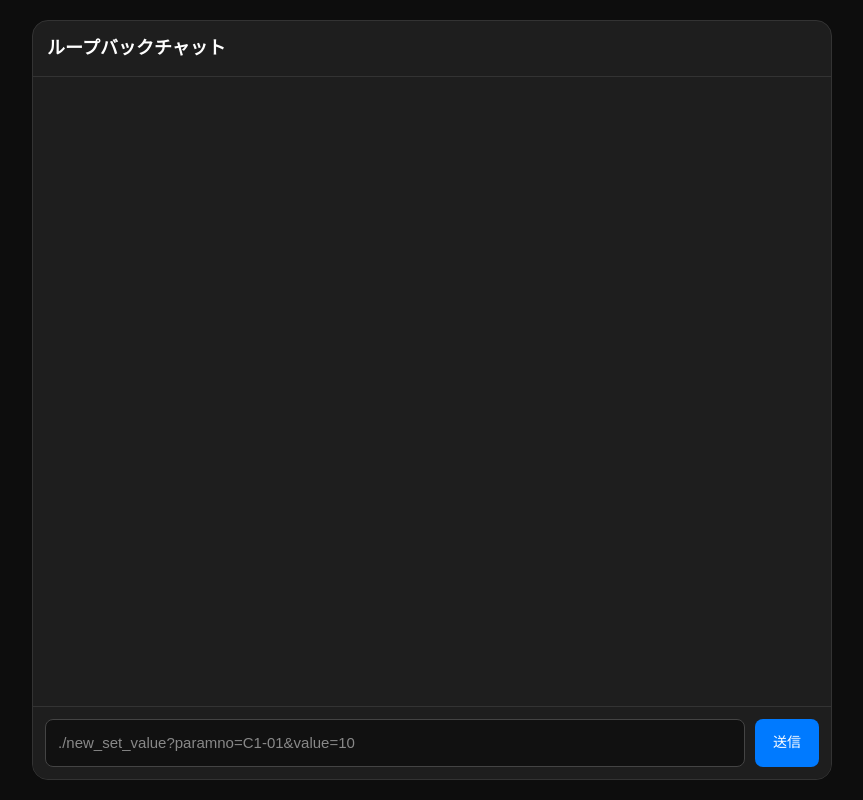
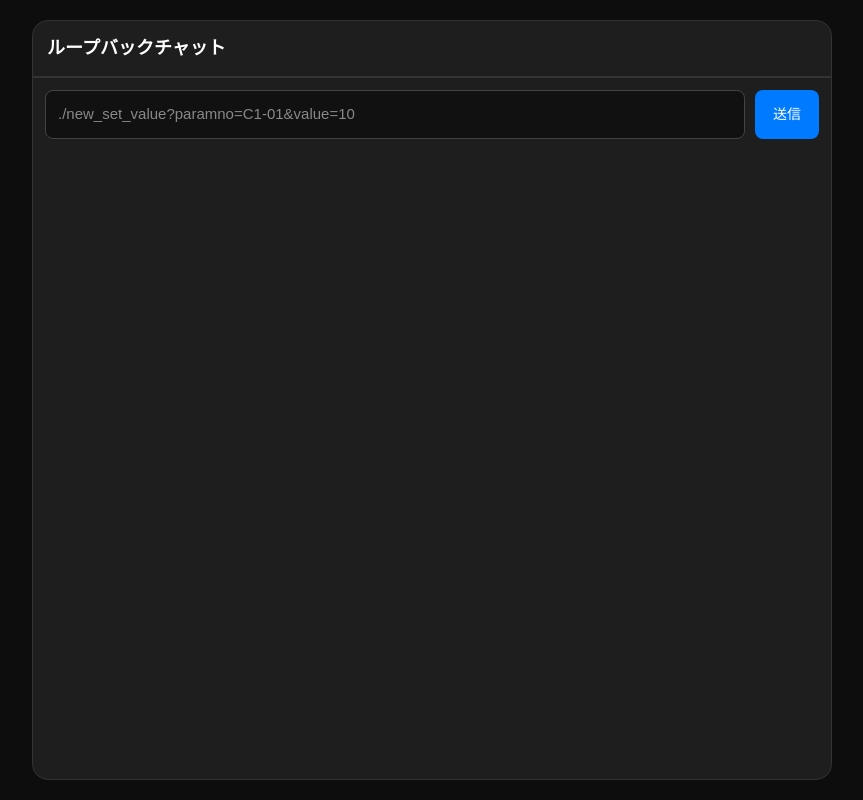
Before and after one commit to m-masayuki/dwm-chat-debug-app, a Next.js app: page / in a window 1280 px wide. Shown: the whole page, without its empty margins (208-1071 px from the left). Built offline with nearby package versions, Linux system fonts and the light colour scheme.

Commit message:
Revert keyboard support and DOM arrange change

```diff
--- a/app/page.tsx
+++ b/app/page.tsx
@@ -10,10 +10,6 @@ export default function Home() {
   const [thinking, setThinking] = useState(false);
   const messagesEndRef = useRef<HTMLDivElement>(null);
 
-  // ★ 追加: キーボード高さで inputBar を持ち上げる
-  const [keyboardOffset, setKeyboardOffset] = useState(0);
-  const inputBarRef = useRef<HTMLDivElement>(null);
-
   const scrollToBottom = () => {
     messagesEndRef.current?.scrollIntoView({ behavior: "smooth" });
   };
@@ -21,28 +17,6 @@ export default function Home() {
   useEffect(() => {
     scrollToBottom();
   }, [messages, thinking]);
-
-  // 📌 Android WebView 向け：innerHeight を使ったキーボード検知
-  useEffect(() => {
-    let initialHeight = window.innerHeight;
-
-    const handleResize = () => {
-      const currentHeight = window.innerHeight;
-      const diff = initialHeight - currentHeight;
-
-      if (diff > 150) {
-        // キーボード表示
-        setKeyboardOffset(diff);
-      } else {
-        // キーボード非表示
-        setKeyboardOffset(0);
-      }
-    };
-
-    window.addEventListener("resize", handleResize);
-    return () => window.removeEventListener("resize", handleResize);
-  }, []);
-
 
   const sendMessage = async () => {
     if (!input) return;
@@ -76,7 +50,6 @@ export default function Home() {
       console.warn("MyBridge is not available");
     }
   };
-
   const handleKey = (e: React.KeyboardEvent<HTMLInputElement>) => {
     if (e.key === "Enter") sendMessage();
   };
@@ -85,6 +58,18 @@ export default function Home() {
     <div style={styles.root}>
       <div style={styles.chatContainer}>
         <div style={styles.header}>ループバックチャット</div>
+        <div style={styles.inputBar}>
+          <input
+            value={input}
+            onChange={(e) => setInput(e.target.value)}
+            onKeyDown={handleKey}
+            placeholder="./new_set_value?paramno=C1-01&value=10"
+            style={styles.input}
+          />
+          <button style={styles.sendBtn} onClick={sendMessage}>
+            送信
+          </button>
+        </div>
 
         <div style={styles.chatArea}>
           {messages.map((msg, i) => (
@@ -96,27 +81,6 @@ export default function Home() {
 
           <div ref={messagesEndRef} />
         </div>
-
-        {/* ▼▼ キーボード高さに応じて translateY する部分 ▼▼ */}
-        <div
-          ref={inputBarRef}
-          style={{
-            ...styles.inputBar,
-            transform: `translateY(-${keyboardOffset}px)`,
-          }}
-        >
-          <input
-            value={input}
-            onChange={(e) => setInput(e.target.value)}
-            onKeyDown={handleKey}
-            placeholder="./new_set_value?paramno=C1-01&value=10"
-            style={styles.input}
-          />
-          <button style={styles.sendBtn} onClick={sendMessage}>
-            送信
-          </button>
-        </div>
-        {/* ▲▲ ここまで ▲▲ */}
       </div>
     </div>
   );
@@ -272,7 +236,6 @@ const styles: Record<string, React.CSSProperties> = {
     padding: 12,
     borderTop: "1px solid #333",
     background: "#1E1E1E",
-    transition: "transform 0.25s ease",
   },
 
   input: {
```
